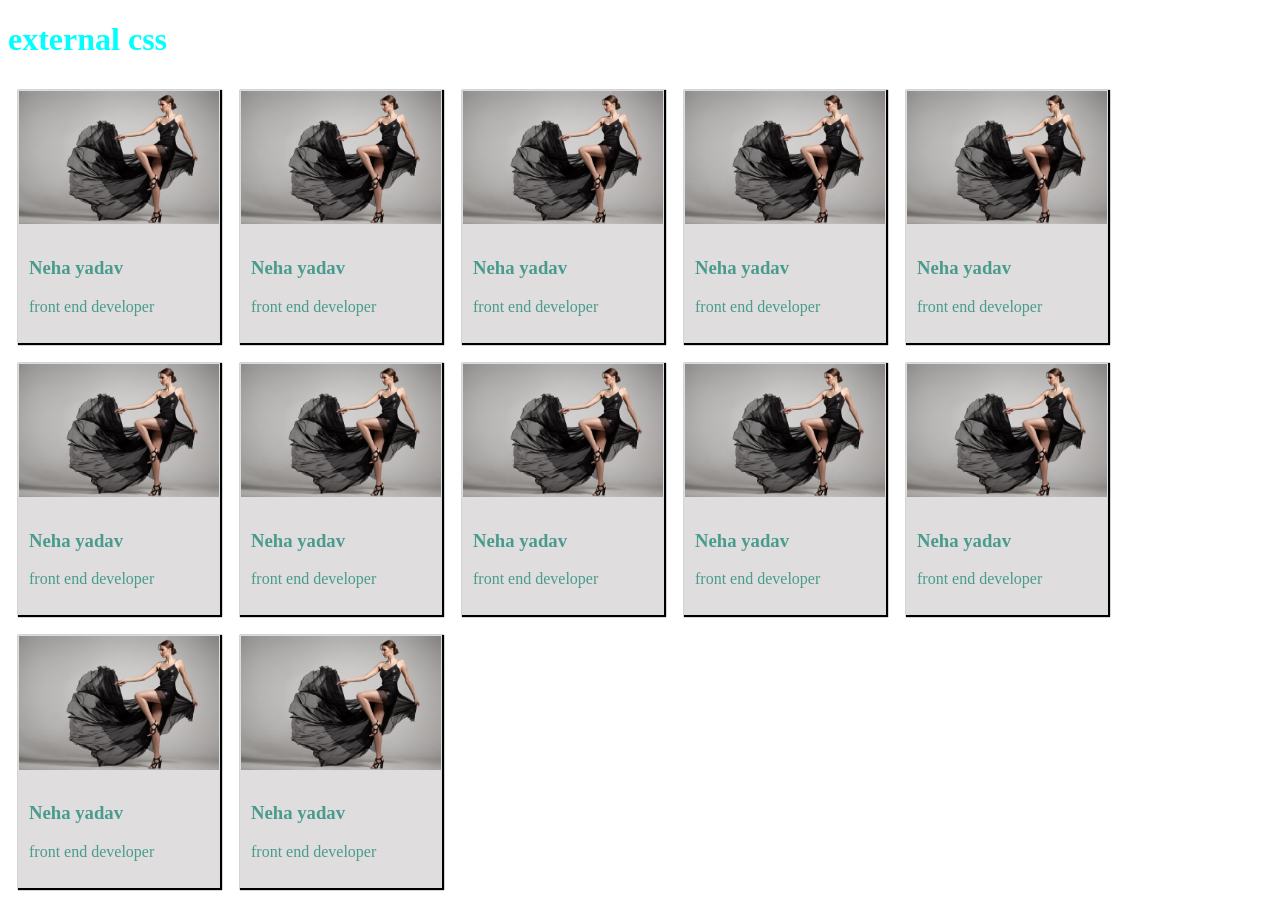
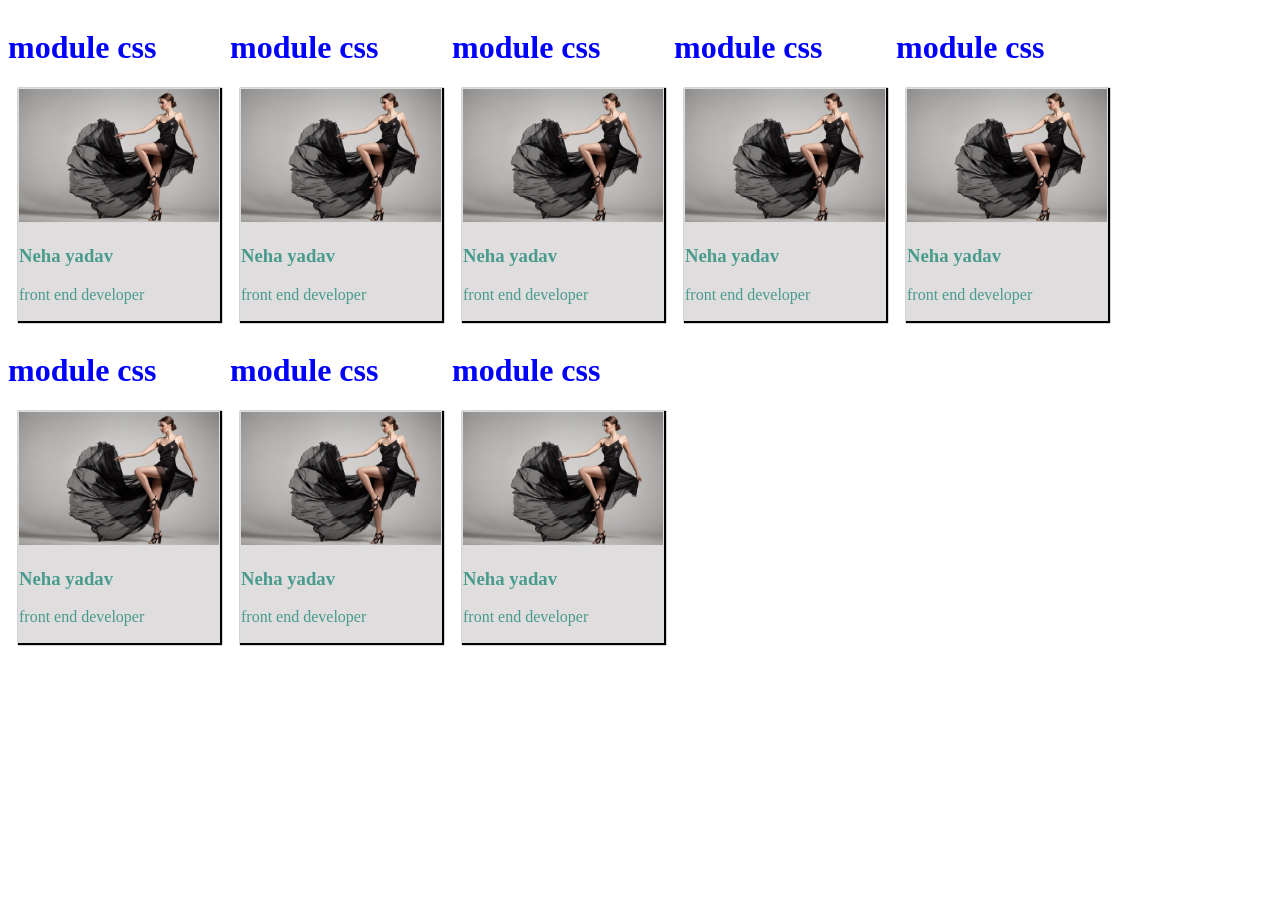
Before and after one commit to yahoowecanwork2/tic-tac-toe-, a React (Vite) app in the folder nehareact/: page / in a window 1280 px wide. After the commit the page ends 800 px from the top, so only its background shows below. Built offline with nearby package versions, Linux system fonts and the light colour scheme.

Commit message:
module css in react

```diff
--- a/nehareact/src/App.jsx
+++ b/nehareact/src/App.jsx
@@ -2,12 +2,20 @@ import { useState } from "react";
 import Inline from "./inline-style";
 import Dynamic from "./dynamic-inline";
 import External from "./external-css";
+import Module from "./modulles-css";
 
 function App() {
 
   return (
-    <div>
-      <External />
+    <div style={{ display: "flex", flexWrap: "wrap" }}>
+      <Module />
+      <Module />
+      <Module />
+      <Module />
+      <Module />
+      <Module />
+      <Module />
+      <Module />
 
     </div>
   )
--- /dev/null
+++ b/nehareact/src/css/style.module.css
@@ -0,0 +1,16 @@
+.heading {
+    color: blue;
+}
+
+.box {
+    width: 200px;
+    border: 1px solid #ddd;
+    box-shadow: 1px 1px 1px 1px black;
+    margin: 10px;
+    color: #489b8d;
+    background-color: rgb(223, 221, 221);
+}
+
+.image {
+    width: 200px;
+}
--- /dev/null
+++ b/nehareact/src/modulles-css.jsx
@@ -0,0 +1,23 @@
+
+import style from './css/style.module.css'
+import women3 from "./assets/images/women-3.jpg";
+function Module() {
+
+    return (
+        <div>
+            <h1 className={style.heading}>module css</h1>
+            <div >
+                <div className={style.box}>
+                    <img src={women3} className={style.image} alt="women" />
+
+                    <div >
+                        <h3>Neha yadav</h3>
+                        <p>front end developer</p>
+                    </div>
+                </div>
+            </div>
+        </div>
+    )
+}
+
+export default Module;
```
